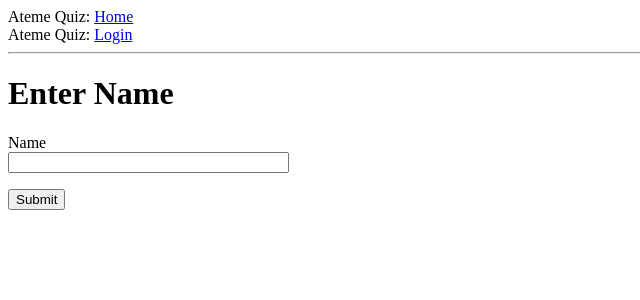
After one commit to MichaelLaguatan/Ateme-Quiz-Game, a Flask app: page /login in a window 1280 px wide. The commit adds this page. Shown: the top 300 px of the page, without its empty margins (0-640 px from the left). Run offline with Flask 3, Linux system fonts and the light colour scheme.

Commit message:
lots of changes made

```diff
--- a/app/__init__.py
+++ b/app/__init__.py
@@ -1,9 +1,13 @@
 from flask import Flask
+from config import Config
 
-def create_app():
+def create_app(config_class=Config):
   app = Flask(__name__)
 
   from app.main import bp as main_bp
   app.register_blueprint(main_bp)
 
+
+  app.config.from_object(Config)
+
   return app
--- /dev/null
+++ b/app/forms.py
@@ -0,0 +1,7 @@
+from flask_wtf import FlaskForm
+from wtforms import StringField, PasswordField, BooleanField, SubmitField
+from wtforms.validators import data_required
+
+class LoginForm(FlaskForm):
+    player_name = StringField('Name', validators=[data_required()])
+    submit = SubmitField('Submit')
--- a/app/main/routes.py
+++ b/app/main/routes.py
@@ -1,7 +1,15 @@
 from app.main import bp
-from flask import render_template
+from flask import render_template, flash, redirect, url_for
+from app.forms import LoginForm
 
 @bp.route('/')
 @bp.route('/index')
 def index():
     return render_template('index.html')
+
+@bp.route('/login', methods=['GET', 'POST'])
+def login():
+    form = LoginForm()
+    if form.validate_on_submit():
+        return redirect(url_for('index'))
+    return render_template('login.html', title='Enter Name', form=form)
--- /dev/null
+++ b/app/templates/base.html
@@ -0,0 +1,12 @@
+<!DOCTYPE html>
+<html>
+    <head>
+        <title>Ateme Quiz</title>
+    </head>
+    <body>
+        <div>Ateme Quiz: <a href="{{ url_for('main.index')}}">Home</a></div>
+        <div>Ateme Quiz: <a href="{{ url_for('main.login') }}">Login</a></div>
+        <hr>
+        {% block content %}{% endblock %}
+    </body>
+</html>
--- /dev/null
+++ b/app/templates/login.html
@@ -0,0 +1,15 @@
+{% extends "base.html" %}
+
+{% block content %}
+    <h1>Enter Name</h1>
+    <form action="" method="POST" novalidate>
+        {{ form.hidden_tag() }}
+        <p>
+            {{ form.player_name.label }}<br>
+            {{ form.player_name(size=32) }}
+        </p>
+        <p>
+            {{ form.submit() }}
+        </p>
+    </form>
+{% endblock %}
--- /dev/null
+++ b/config.py
@@ -0,0 +1,4 @@
+import os
+
+class Config:
+    SECRET_KEY = os.environ.get('SECRET_KEY') or 'Denver2018!'
```
Also changed, not shown: app/templates/index.html (+5 -7 lines), app/main/__init__.py (line endings or trailing spaces).
